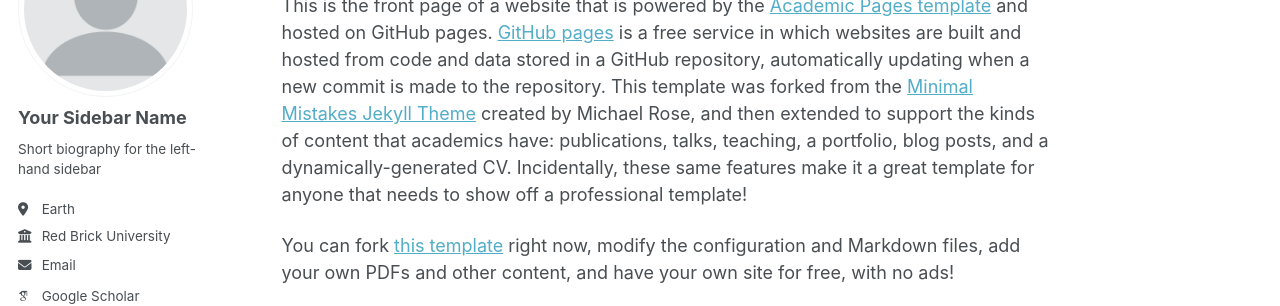
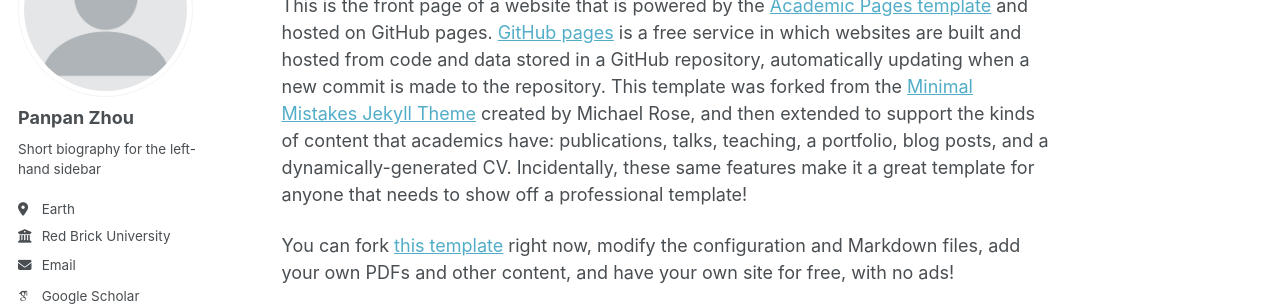
Before and after one commit to PanpanZhou11/Panpan-Zhou.github.io, a Jekyll site: the page built from _pages/about.md, in a window 1280 px wide. Shown: the part 177-483 px from the top of the page. Built offline with Jekyll 4.4.1, drawn with Linux system fonts in a browser that asks for light colours; some web fonts are replaced; a script that is not in the unit is left out.

Commit message:
Update _config.yml

```diff
--- a/_config.yml
+++ b/_config.yml
@@ -24,7 +24,7 @@ repository               : "academicpages/academicpages.github.io"
 author:
   # Biographic information
   avatar           : "profile.png"
-  name             : "Your Sidebar Name"
+  name             : "Panpan Zhou"
   pronouns         : # example: "she/her"
   bio              : "Short biography for the left-hand sidebar"
   location         : "Earth"
```
